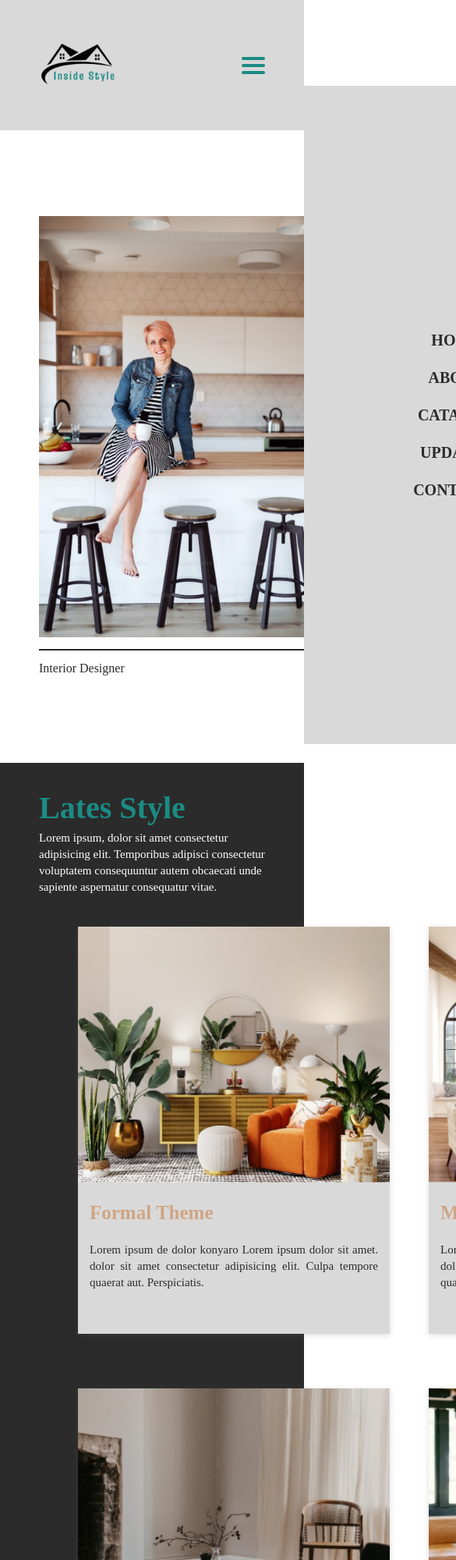
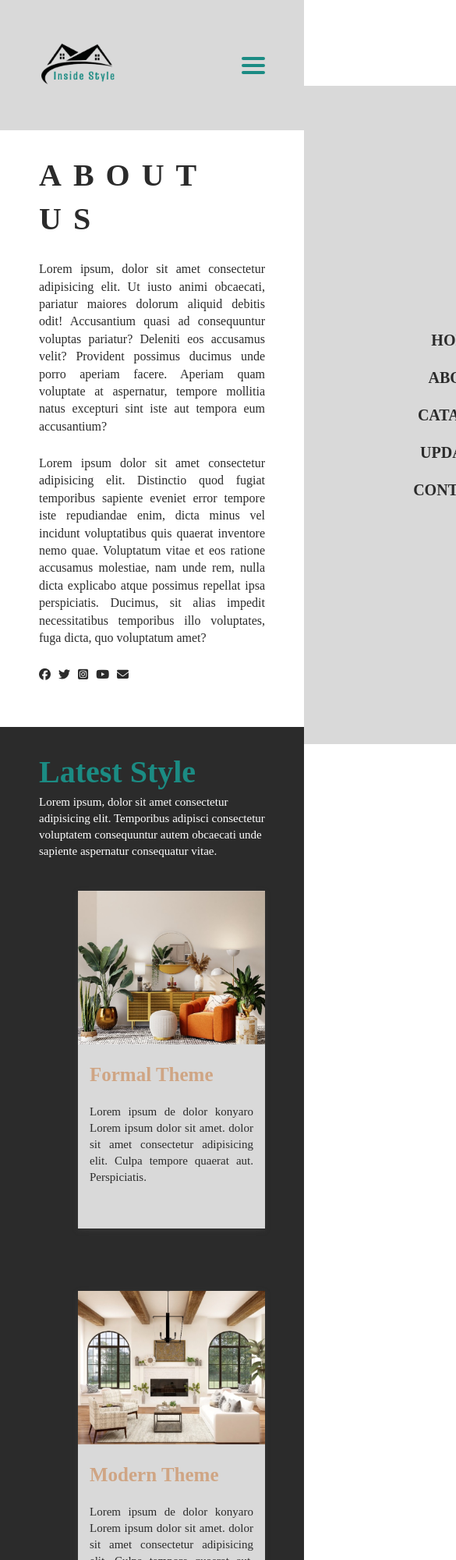
Before and after one commit to jieunlurens/Lacsa-InsideStyle, a plain HTML site: page about.html in a window 390 px wide. Shown: the top 2000 px of the page at 78% size, 585 px wide, since content can reach past the window. Drawn offline with Linux system fonts and the light colour scheme; a web font is replaced by a local one.

Commit message:
about page

```diff
--- a/about.html
+++ b/about.html
@@ -61,7 +61,7 @@
 <!-- LATEST STYLE SECTION -->
 <section class="latestStyle">
     <div class="container">
-        <h2>Lates Style</h2>
+        <h2>Latest Style</h2>
         <p>Lorem ipsum, dolor sit amet consectetur adipisicing elit. Temporibus adipisci consectetur voluptatem consequuntur autem obcaecati unde sapiente aspernatur consequatur vitae.</p>
         <div class="latestStyle__wrapper">
             <div class="latestStyle__card">
--- a/styles.css
+++ b/styles.css
@@ -406,7 +406,7 @@
   display: grid;
   grid-template-columns:45rem 45rem 45rem;
   align-items: center;
-
+  justify-content: center;
 }
 .latestStyle p{
   color: var(--clr-light);
@@ -438,6 +438,15 @@
   color: var(--clr-dark);
   font-weight: 500;
   text-align: justify;
+}
+@media screen and (max-width: 520px) {
+  .latestStyle__card h2{
+    display: none;
+  }
+  .latestStyle__wrapper{
+    grid-template-columns: 1fr;
+    gap: 1rem;
+  }
 }
 
 /* CALL TO ACTION */
@@ -501,7 +510,7 @@
 .aboutBanner__right h1{
   font-size: 6rem;
   font-weight: 700;
-  letter-spacing: 2rem;
+  letter-spacing: 1.5rem;
   margin-bottom: 2.5rem;
 }
 .aboutBanner__right ul{
@@ -531,6 +540,18 @@
   bottom: .5rem;
   right: 1rem;
 }
+/* ABOUT PAGE BANNER MOBILE */
+@media screen and (max-width: 520px){
+  .aboutBanner__left{
+    display: none;
+  }
+  .aboutBanner__right h1{
+    font-size: 4rem;
+  }
+  .aboutBanner__right ul li a{
+    font-size: 1.5rem;
+  }
+}
 
 /* REPEATABLE COMPONENTS */
     .btn{
```
